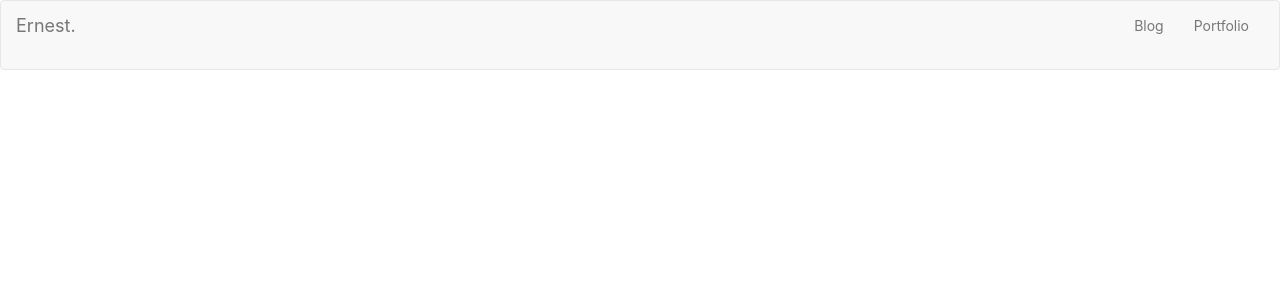
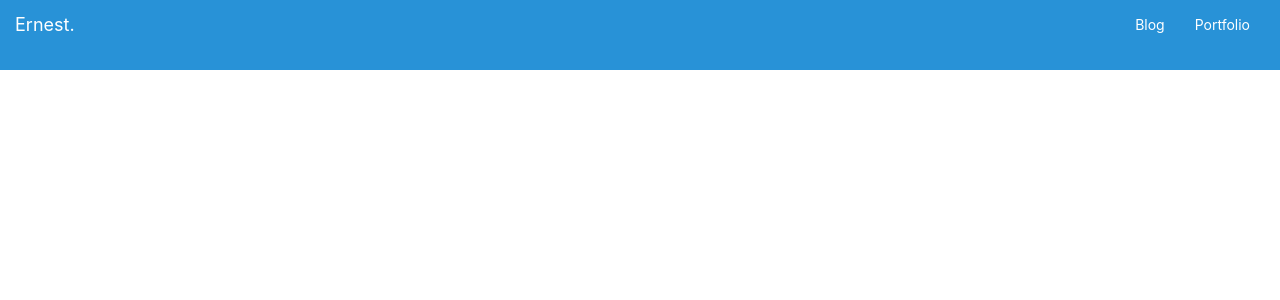
Before and after one commit to ernestviola/static-blog, a React (Create React App) app: page / in a window 1280 px wide. Shown: the top 300 px of the page. Built offline with nearby package versions, Linux system fonts and the light colour scheme.

Commit message:
Added css to custom navbar

```diff
--- /dev/null
+++ b/src/components/CustomNavbar.css
@@ -0,0 +1,39 @@
+nav.navbar, .navbar-default {
+  background-color: #2892D7 !important;
+}
+
+.navbar-default {
+  background-image: none;
+  border: none;
+  border-radius: 0;
+}
+
+.navbar-default .navbar-nav > li > a {
+  color: white;
+}
+
+.navbar-default .navbar-brand {
+  color: white;
+}
+
+.navbar-default .navbar-toggle {
+  border-color: white;
+}
+
+.navbar-default .navbar-toggle .icon-bar {
+  background-color: white;
+}
+
+.navbar-default .navbar-toggle:focus, .navbar-default .navbar-toggle:hover {
+  background-color: transparent;
+}
+
+.navbar-default .navbar-brand:focus, .navbar-default .navbar-brand:hover {
+  color: white;
+  background-color: transparent;
+}
+
+.navbar-default .navbar-nav>li>a:focus, .navbar-default .navbar-nav>li>a:hover {
+  color: white;
+  background-color: transparent;
+}
--- a/src/components/CustomNavbar.js
+++ b/src/components/CustomNavbar.js
@@ -1,6 +1,7 @@
 import React, { Component } from 'react'
 import { Nav, Navbar, NavItem } from 'react-bootstrap';
 import { Link } from 'react-router-dom';
+import './CustomNavbar.css';
 
 export default class CustomNavbar extends Component {
     render() {
```
